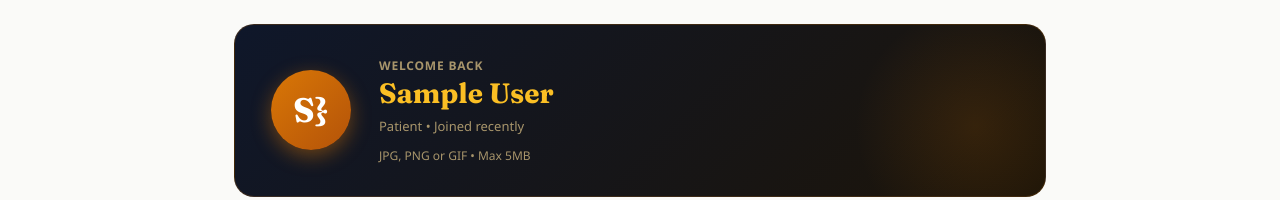
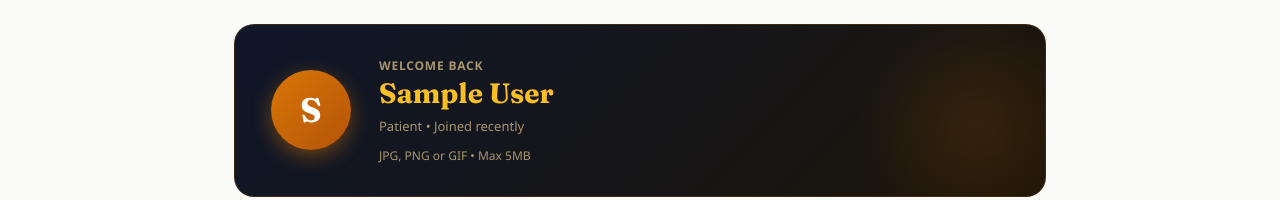
Before and after one commit to ChrisGemps/Heal-Lots, a React (Create React App) app in the folder heallots/: page /profile in a window 1280 px wide. Shown: the part 172-372 px from the top of the page. Built offline with nearby package versions, Linux system fonts and the light colour scheme; no server answers; sample sign-in values are in the browser's storage.

Commit message:
fixing the profile picture

```diff
--- a/heallots/src/features/user-profile/pages/Profile.jsx
+++ b/heallots/src/features/user-profile/pages/Profile.jsx
@@ -856,7 +856,7 @@ export default function Profile({ setIsLoggedIn }) {
                   }}
                 />
               ) : null}
-              {!photo && displayName.charAt(0).toUpperCase()}}
+              {!photo && displayName.charAt(0).toUpperCase()}
               <div className="pf-avatar-overlay">
                 <span>Change</span>
                 <span>Photo</span>
```
Also changed, not shown: 2 other files (tests, documents, lock files or other folders).
